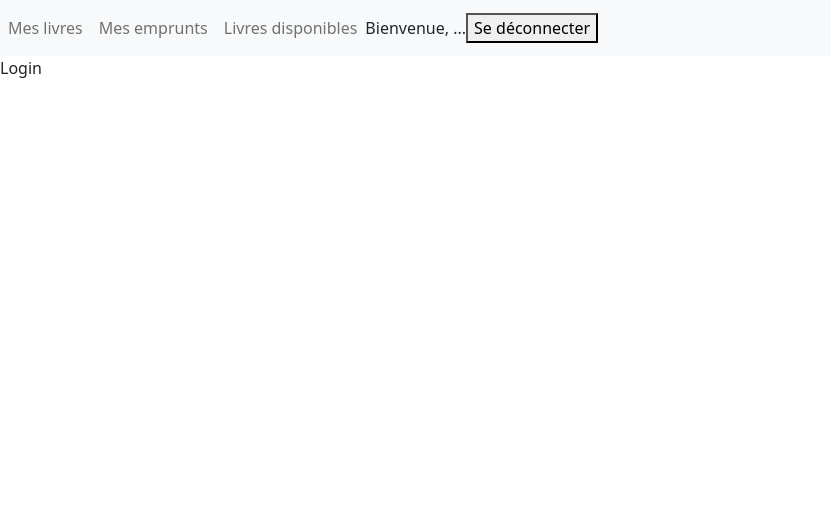
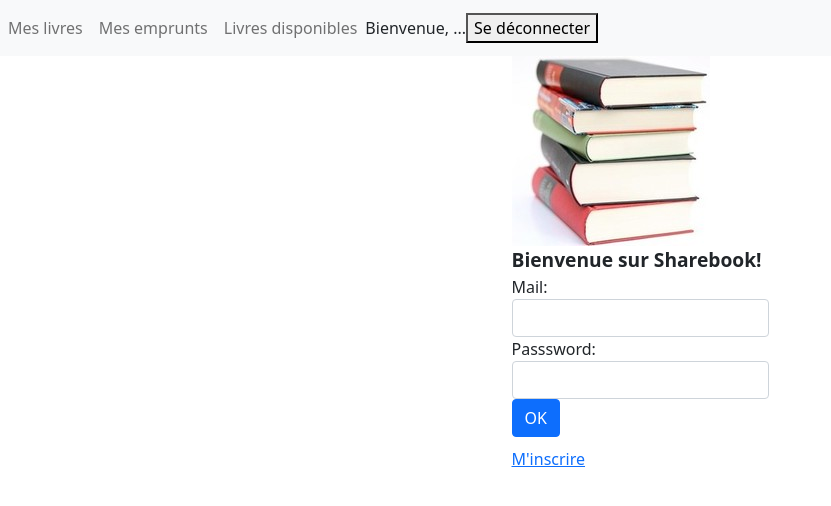
Before and after one commit to smaestri/sharebook-042022, a React (Create React App) app in the folder frontend/my-app/: page /login in a window 1280 px wide. Shown: the top 506 px of the page, without its empty margins (0-831 px from the left). Built offline with nearby package versions, Linux system fonts and the light colour scheme.

Commit message:
Session 111 - Login

```diff
--- a/frontend/my-app/src/Login.js
+++ b/frontend/my-app/src/Login.js
@@ -1,3 +1,45 @@
-export default function Login() {
-    return "Login"
+import React from 'react'
+import logo from './logo.jpg';
+import { Link } from "react-router-dom";
+import './Login.scss'
+
+export default class Login extends React.Component {
+
+    constructor() {
+        super();
+        this.state = { userData: {} }
+        this.onSubmit = this.onSubmit.bind(this)
+    }
+
+    onSubmit(event) {
+        event.preventDefault();
+        console.log("onsubmit")
+        console.log(this.state.userData)
+    }
+    render() {
+        return (
+            <div className="login-container">
+                <div>
+                    <div>
+                        <img src={logo} alt="Logo" />
+                    </div>
+                    <div className="title">
+                        Bienvenue sur Sharebook!
+                    </div>
+                    <div className="form-container">
+                        <form onSubmit={this.onSubmit}>
+                            <span>Mail: </span>
+                            <input type="text" className="form-control" name="email" onChange={this.handleChange}></input>
+                            <span>Passsword: </span>
+                            <input type="password" className="form-control" name="password" onChange={this.handleChange}></input>
+                            <div>
+                                <input type="submit" className="btn btn-primary" value="OK" />
+                            </div>
+                        </form>
+                    </div>
+                    <div><Link to="/addUser">M'inscrire</Link></div>
+                </div>
+            </div>
+        )
+    }
 }
--- /dev/null
+++ b/frontend/my-app/src/Login.scss
@@ -0,0 +1,14 @@
+.login-container {
+    display: flex;
+    align-content: center;
+    justify-content: center;
+
+    .title {
+        font-weight: 600;
+        font-size: larger;
+    }
+
+    .form-container {
+        margin-bottom: 10px;
+    }
+}
```
Also changed, not shown: frontend/my-app/src/logo.jpg (added).
